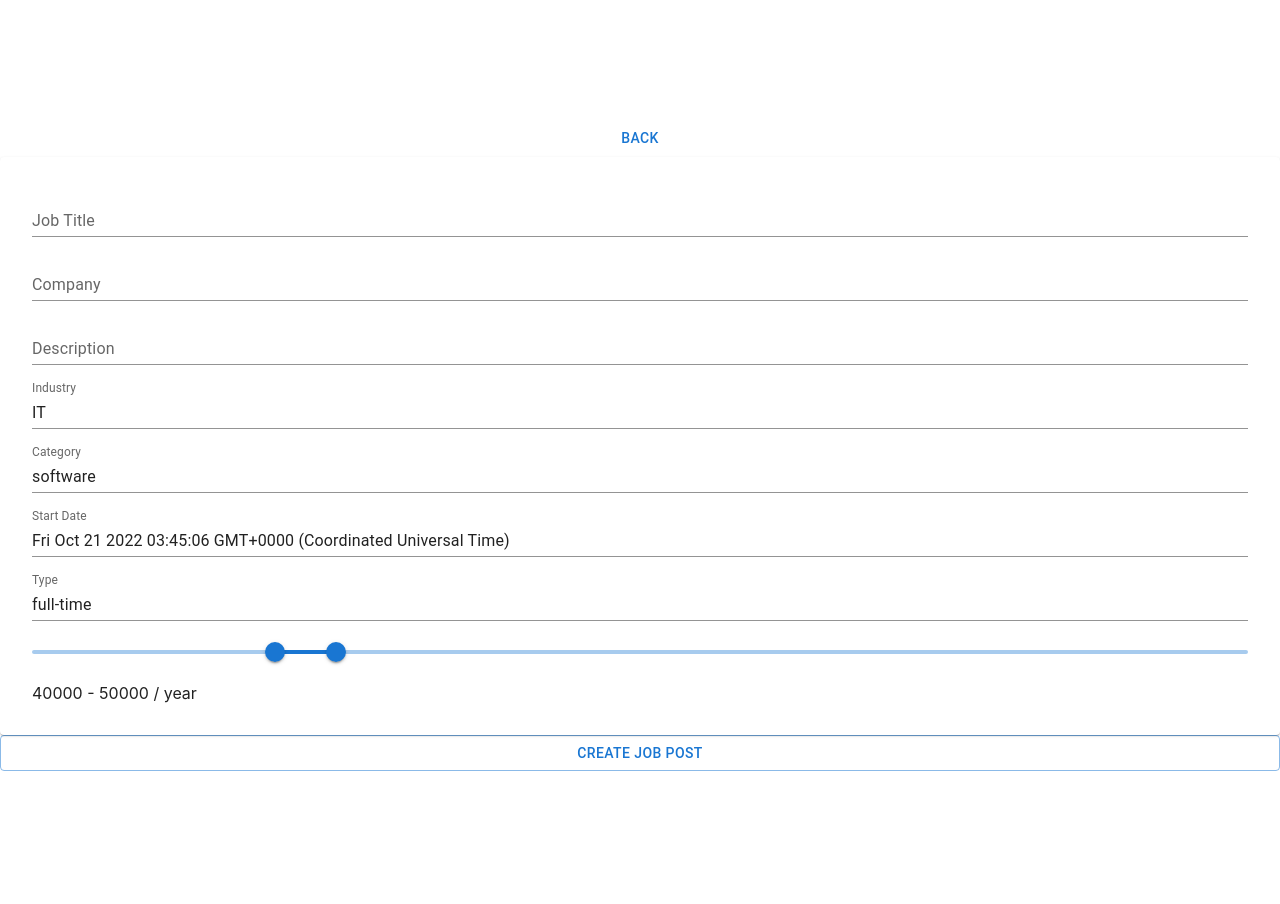
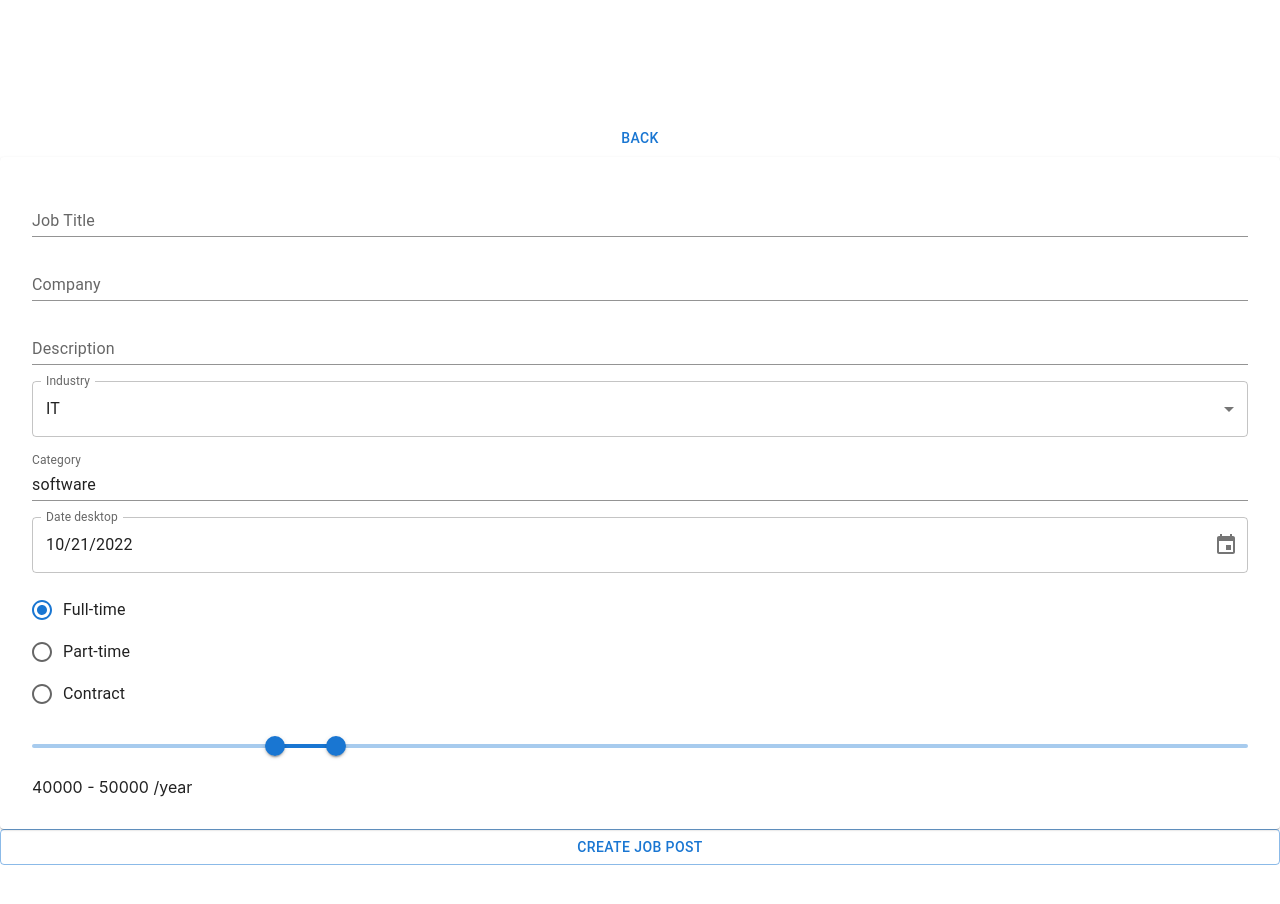
Before and after one commit to jaycchiu524/next-mui-form, a Next.js app: page /job-post/add in a window 1280 px wide. Shown: the top 904 px of the page. Built offline with nearby package versions, Linux system fonts and the light colour scheme.

Commit message:
feat: optimise pickers

```diff
--- a/package.json
+++ b/package.json
@@ -15,7 +15,9 @@
     "@hookform/resolvers": "^2.9.10",
     "@mui/icons-material": "^5.10.9",
     "@mui/material": "^5.10.10",
+    "@mui/x-date-pickers": "^5.0.5",
     "@tanstack/react-table": "^8.5.15",
+    "date-fns": "^2.29.3",
     "immer": "^9.0.16",
     "nanoid": "^4.0.0",
     "next": "12.3.1",
--- /dev/null
+++ b/src/components/DatePicker.tsx
@@ -0,0 +1,46 @@
+import * as React from 'react'
+import { format } from 'date-fns'
+import Stack from '@mui/material/Stack'
+import TextField from '@mui/material/TextField'
+import { LocalizationProvider } from '@mui/x-date-pickers/LocalizationProvider'
+import { TimePicker } from '@mui/x-date-pickers/TimePicker'
+import { DateTimePicker } from '@mui/x-date-pickers/DateTimePicker'
+import { DesktopDatePicker } from '@mui/x-date-pickers/DesktopDatePicker'
+import { MobileDatePicker } from '@mui/x-date-pickers/MobileDatePicker'
+import { AdapterDateFns } from '@mui/x-date-pickers/AdapterDateFns'
+import { Controller, useFormContext } from 'react-hook-form'
+
+type Props = {}
+
+const DatePicker = (props: Props) => {
+  const { handleSubmit, control, register } = useFormContext()
+
+  return (
+    <Controller
+      name="startDate"
+      control={control}
+      render={({ field: { onChange, value } }) => (
+        <LocalizationProvider dateAdapter={AdapterDateFns}>
+          <Stack spacing={3}>
+            <DesktopDatePicker
+              label="Date desktop"
+              inputFormat="MM/dd/yyyy"
+              value={value}
+              onChange={onChange}
+              renderInput={(params) => <TextField {...params} />}
+            />
+            {/* <MobileDatePicker
+              label="Date mobile"
+              inputFormat="MM/dd/yyyy"
+              value={value}
+              onChange={onChange}
+              renderInput={(params) => <TextField {...params} />}
+            /> */}
+          </Stack>
+        </LocalizationProvider>
+      )}
+    />
+  )
+}
+
+export default DatePicker
--- /dev/null
+++ b/src/components/IndustryPicker.tsx
@@ -0,0 +1,29 @@
+import React from 'react'
+import { InputLabel, MenuItem, Select, FormControl } from '@mui/material'
+import { Controller, useFormContext } from 'react-hook-form'
+import { jobIndustries } from '@/pages/api/interfaces/job'
+
+const IndustryPicker = () => {
+  const { handleSubmit, control, register } = useFormContext()
+
+  return (
+    <Controller
+      name="industry"
+      control={control}
+      render={({ field: { onChange, value } }) => (
+        <FormControl fullWidth>
+          <InputLabel id="industry-label">Industry</InputLabel>
+          <Select value={value} label="Industry" onChange={onChange}>
+            {jobIndustries.map((industry) => (
+              <MenuItem key={industry} value={industry}>
+                {industry}
+              </MenuItem>
+            ))}
+          </Select>
+        </FormControl>
+      )}
+    />
+  )
+}
+
+export default IndustryPicker
--- a/src/components/JobPostForm.tsx
+++ b/src/components/JobPostForm.tsx
@@ -1,7 +1,16 @@
 import React from 'react'
-import { Stack, Paper, Button, Slider } from '@mui/material'
+import {
+  Stack,
+  Paper,
+  RadioGroup,
+  Radio,
+  FormControlLabel,
+  Slider,
+} from '@mui/material'
 import { Controller, useFormContext } from 'react-hook-form'
 import { TextInput } from '@/components/TextInput'
+import DatePicker from './DatePicker'
+import IndustryPicker from './IndustryPicker'
 
 type Props = {}
 
@@ -38,13 +47,7 @@ const JobPostForm = (props: Props) => {
           error={!!errors.description}
           // helperText="Required"
         />
-        <TextInput
-          {...register('industry')}
-          label="Industry"
-          placeholder="Name"
-          error={!!errors.industry}
-          // helperText="Required"
-        />
+        <IndustryPicker />
         <TextInput
           {...register('category')}
           label="Category"
@@ -52,19 +55,35 @@ const JobPostForm = (props: Props) => {
           error={!!errors.category}
           // helperText="Required"
         />
-        <TextInput
-          {...register('startdate')}
-          label="Start Date"
-          placeholder="Now"
-          error={!!errors.startdate}
-          // helperText="Required"
-        />
-        <TextInput
-          {...register('type')}
-          label="Type"
-          placeholder="full-time"
-          error={!!errors.type}
-          // helperText="Required"
+        <DatePicker />
+
+        <Controller
+          name="type"
+          control={control}
+          render={({ field: { onChange, value } }) => (
+            <RadioGroup
+              aria-labelledby="demo-radio-buttons-group-label"
+              defaultValue="female"
+              name="radio-buttons-group"
+              onChange={onChange}
+              value={value}>
+              <FormControlLabel
+                value="full-time"
+                control={<Radio />}
+                label="Full-time"
+              />
+              <FormControlLabel
+                value="part-time"
+                control={<Radio />}
+                label="Part-time"
+              />
+              <FormControlLabel
+                value="contract"
+                control={<Radio />}
+                label="Contract"
+              />
+            </RadioGroup>
+          )}
         />
 
         <Controller
@@ -85,7 +104,7 @@ const JobPostForm = (props: Props) => {
               <p>
                 {value &&
                   (typeof value !== 'number'
-                    ? `${value[0]} - ${value[1]} / year`
+                    ? `${value[0]} - ${value[1]} /year`
                     : value)}
               </p>
             </>
--- a/src/pages/api/interfaces/job.ts
+++ b/src/pages/api/interfaces/job.ts
@@ -1,11 +1,27 @@
 import { Company } from './company'
 
-export type JobIndustry =
-  | 'IT'
-  | 'Finance'
-  | 'Healthcare'
-  | 'Education'
-  | 'Other'
+export const jobIndustries = [
+  'IT',
+  'Finance',
+  'Healthcare',
+  'Education',
+  'Manufacturing',
+  'Retail',
+  'Hospitality',
+  'Construction',
+  'Transportation',
+  'Other',
+] as const
+
+export const jobTypes = [
+  'full-time',
+  'part-time',
+  'contract',
+  'internship',
+] as const
+
+export type JobIndustry = typeof jobIndustries[number]
+export type JobType = typeof jobTypes[number]
 
 export interface JobPost {
   id: string
@@ -13,7 +29,7 @@ export interface JobPost {
   company: string
   title: string
   category: string
-  type: 'full-time' | 'part-time' | 'contract'
+  type: JobType
   industry: JobIndustry
   description: string
   payrate: number[] | number
--- a/src/yup/schemas.ts
+++ b/src/yup/schemas.ts
@@ -1,5 +1,5 @@
 import { Company } from '@/pages/api/interfaces/company'
-import { JobPost } from '@/pages/api/interfaces/job'
+import { jobIndustries, JobPost, jobTypes } from '@/pages/api/interfaces/job'
 import * as yup from 'yup'
 
 type SchemaShape<T extends object> = Partial<Record<keyof T, yup.AnySchema>>
@@ -19,8 +19,8 @@ export const JobSchema = yup.object().shape<SchemaShape<JobPost>>({
   // }),
   company: yup.string().required(),
   title: yup.string().required(),
-  category: yup.string().required(),
-  type: yup.string().required(),
+  category: yup.mixed().oneOf([...jobIndustries]),
+  type: yup.mixed().oneOf([...jobTypes]),
   industry: yup.string().required(),
   description: yup.string().required(),
   payrate: yup.array().of(yup.number()).required(),
```
Also changed, not shown: 1 other file (tests, documents, lock files or other folders).
